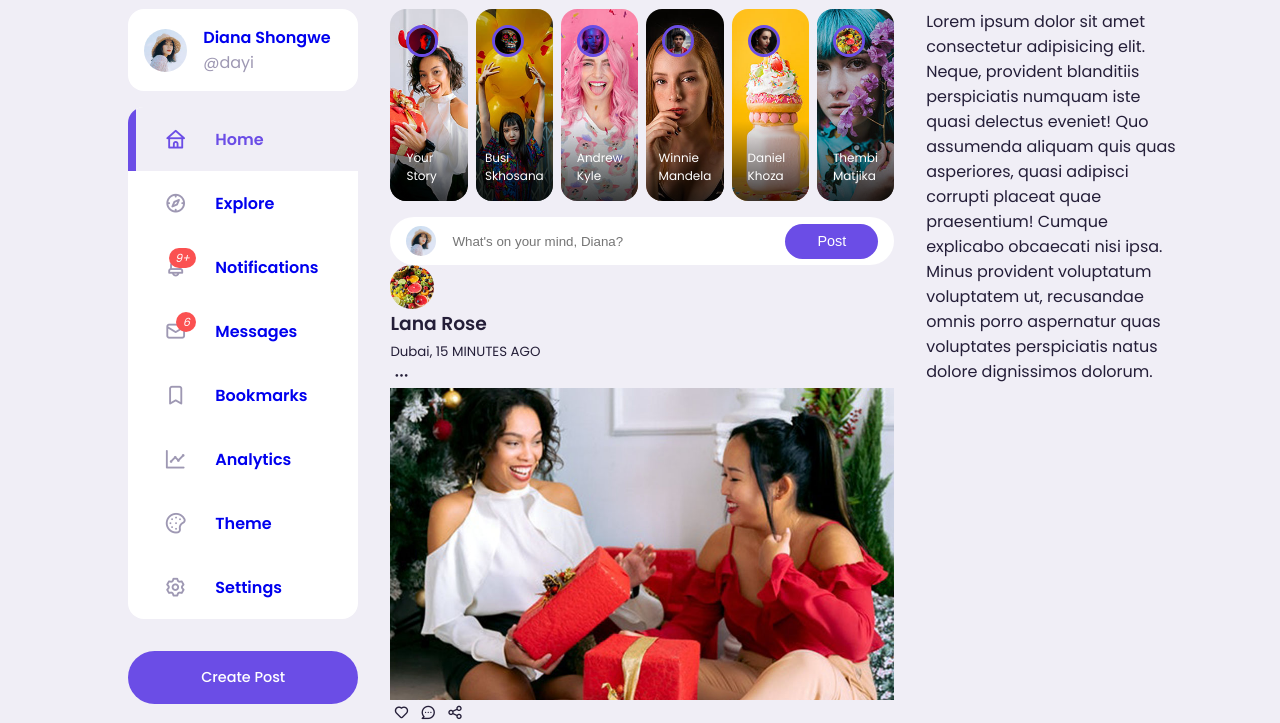
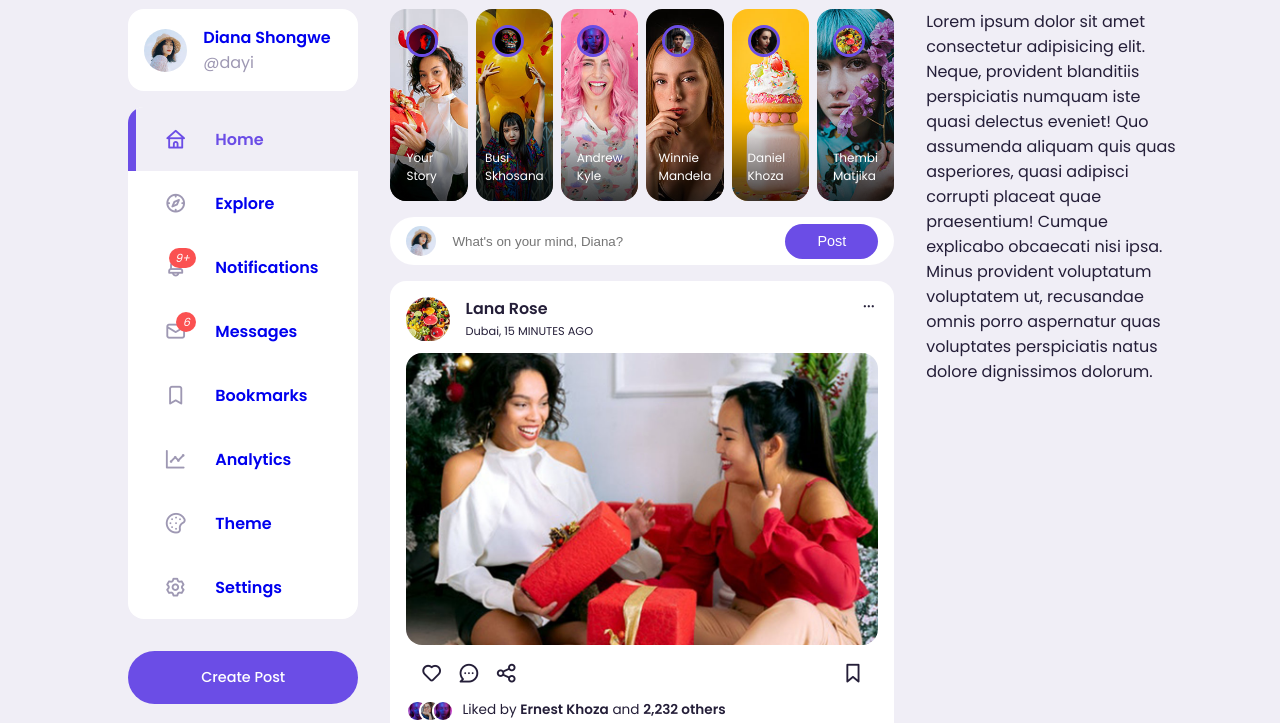
Before and after one commit to CodeSevenic/BSocial, a plain HTML site: page index.html in a window 1280 px wide. Shown: the part 77-800 px from the top of the page. Drawn offline with nearby package versions, Linux system fonts and the light colour scheme.

Commit message:
BSocial Code Update

```diff
--- a/index.html
+++ b/index.html
@@ -208,17 +208,17 @@
                     <h3>Lana Rose</h3>
                     <small>Dubai, 15 MINUTES AGO</small>
                   </div>
+                </div>
                 <span class="edit">
                   <i class="uil uil-ellipsis-h"></i>
                 </span>
-                </div>
               </div>
 
               <div class="photo">
                 <img src="./images/feed-1.jpg" />
               </div>
 
-              <div class="action-button">
+              <div class="action-buttons">
                 <div class="interaction-buttons">
                   <span><i class="uil uil-heart"></i></span>
                   <span><i class="uil uil-comment-dots"></i></span>
@@ -226,6 +226,7 @@
                 </div>
                 <div class="bookmark">
                   <span><i class="uil uil-bookmark-full"></i></span>
+                </div>
               </div>
               <div class="liked-by">
                 <span><img src="./images/profile-10.jpg" /></span>
@@ -243,7 +244,6 @@
             </div>
           </div>
         </div>
-        </div>
         <!-- ======================= RIGHT ====================== -->
         <div class="right">
           Lorem ipsum dolor sit amet consectetur adipisicing elit. Neque, provident blanditiis
--- a/style.css
+++ b/style.css
@@ -359,3 +359,59 @@ main .container .left .profile {
   color: var(--color-dark);
   margin-right: 1rem;
 }
+
+/* ---------------- FEEDS -------------------------------- */
+.middle .feeds .feed {
+  background-color: var(--color-white);
+  border-radius: var(--card-border-radius);
+  padding: var(--card-padding);
+  margin: 1rem 0;
+  font-size: 0.85rem;
+  line-height: 1.5;
+}
+
+.middle .feed .head {
+  display: flex;
+  justify-content: space-between;
+}
+
+.middle .feed .user {
+  display: flex;
+  gap: 1rem;
+}
+
+.middle .feed .photo {
+  border-radius: var(--card-border-radius);
+  overflow: hidden;
+  margin: 0.7rem 0;
+}
+
+.middle .feed .action-buttons {
+  display: flex;
+  justify-content: space-between;
+  align-items: 1.4rem;
+  font-size: 1.4rem;
+  margin: 0.6rem;
+}
+
+.middle .liked-by {
+  display: flex;
+}
+
+.middle .liked-by span {
+  width: 1.4rem;
+  height: 1.4rem;
+  display: block;
+  border-radius: 50%;
+  overflow: hidden;
+  border: 2px solid var(--color-white);
+  margin-left: -0.6rem;
+}
+
+.middle .liked-by span:first-child {
+  margin: 0;
+}
+
+.middle .liked-by p {
+  margin-left: 0.5rem;
+}
```
Lines whose indentation alone changed are shown as unchanged.
